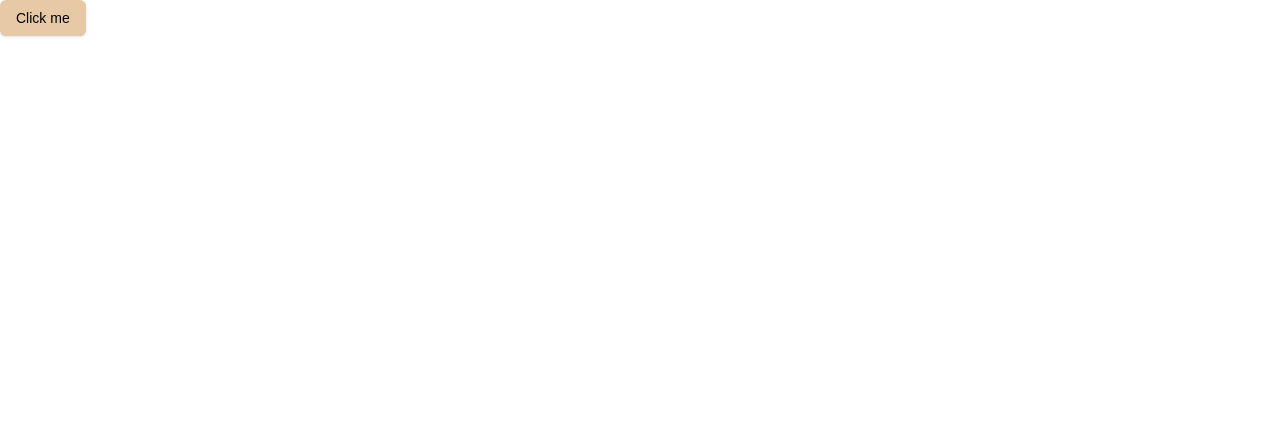
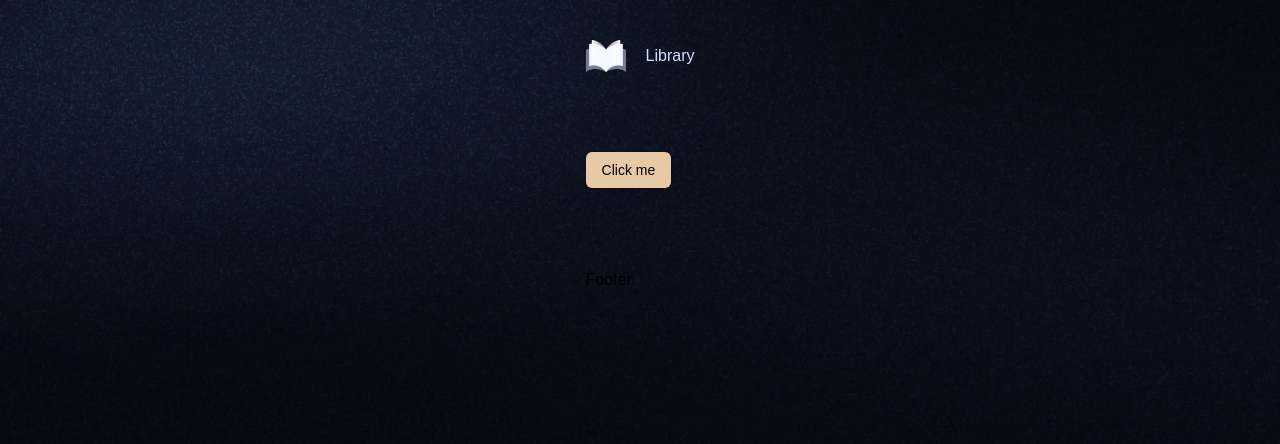
Before and after one commit to OtaraAlex/bookwise, a Next.js app: page / in a window 1280 px wide. Shown: the top 444 px of the page. Built offline with nearby package versions, Linux system fonts and the light colour scheme; a web font is replaced by a local one.

Commit message:
home layout

```diff
--- /dev/null
+++ b/app/(root)/layout.tsx
@@ -0,0 +1,16 @@
+import Header from "@/components/Header";
+import { ReactNode } from "react";
+
+const Layout = ({ children }: { children: ReactNode }) => {
+  return (
+    <main className="root-container">
+      <div className="mx-auto max-w-7xl">
+        <Header />
+        <div className="mt-20 pb-20">{children}</div>
+        Footer
+      </div>
+    </main>
+  );
+};
+
+export default Layout;
--- /dev/null
+++ b/components/Header.tsx
@@ -0,0 +1,34 @@
+"use client";
+
+import Link from "next/link";
+import { usePathname } from "next/navigation";
+
+import { cn } from "@/lib/utils";
+import Image from "next/image";
+
+const Header = () => {
+  const pathname = usePathname();
+  return (
+    <header className="my-10 flex justify-between gap-5">
+      <Link href="/">
+        <Image src="/icons/logo.svg" alt="logo" width={40} height={40} />
+      </Link>
+
+      <ul className="flex flex-row items-center gap-8">
+        <li>
+          <Link
+            href="/library"
+            className={cn(
+              "text-base cursor-pointer capitalize",
+              pathname === "/library" ? "text-light-200" : "text-light-100"
+            )}
+          >
+            Library
+          </Link>
+        </li>
+      </ul>
+    </header>
+  );
+};
+
+export default Header;
```
Also changed, not shown: app/(root)/page.tsx (renamed from app/page.tsx).
